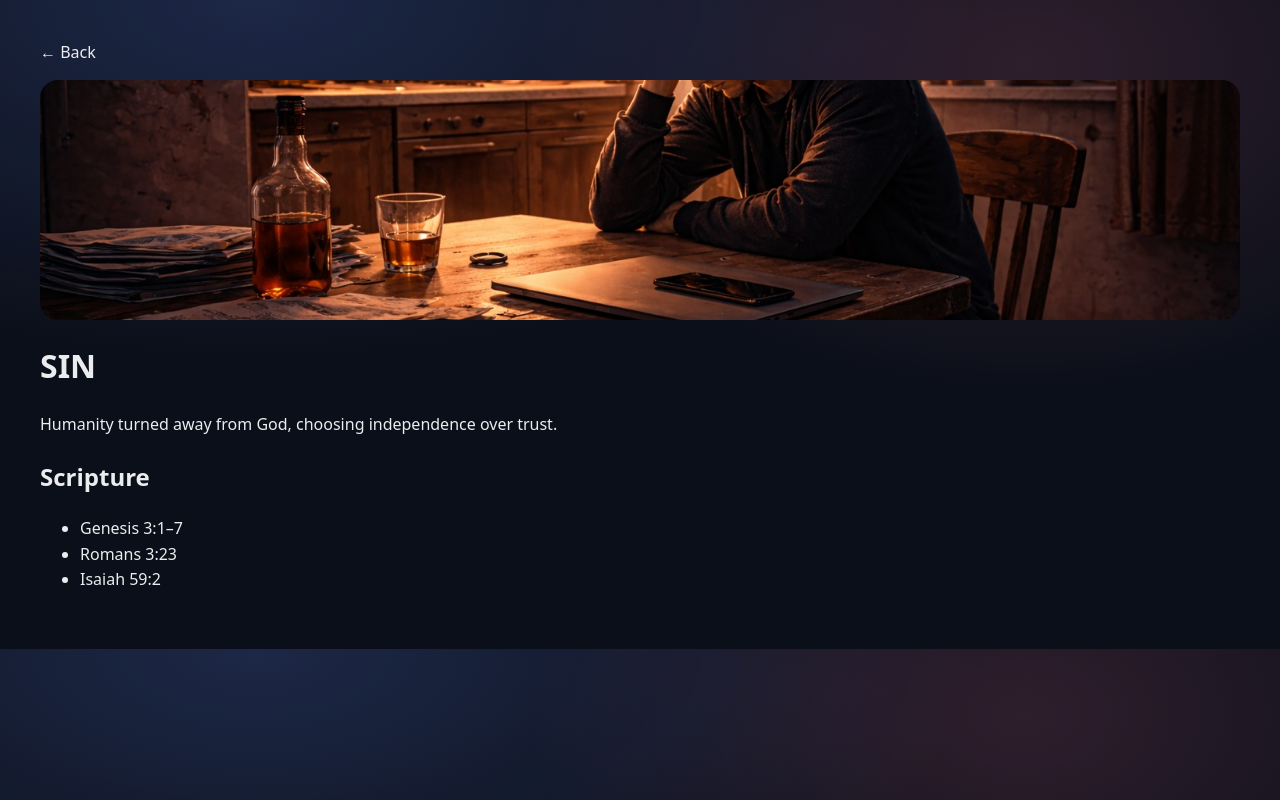
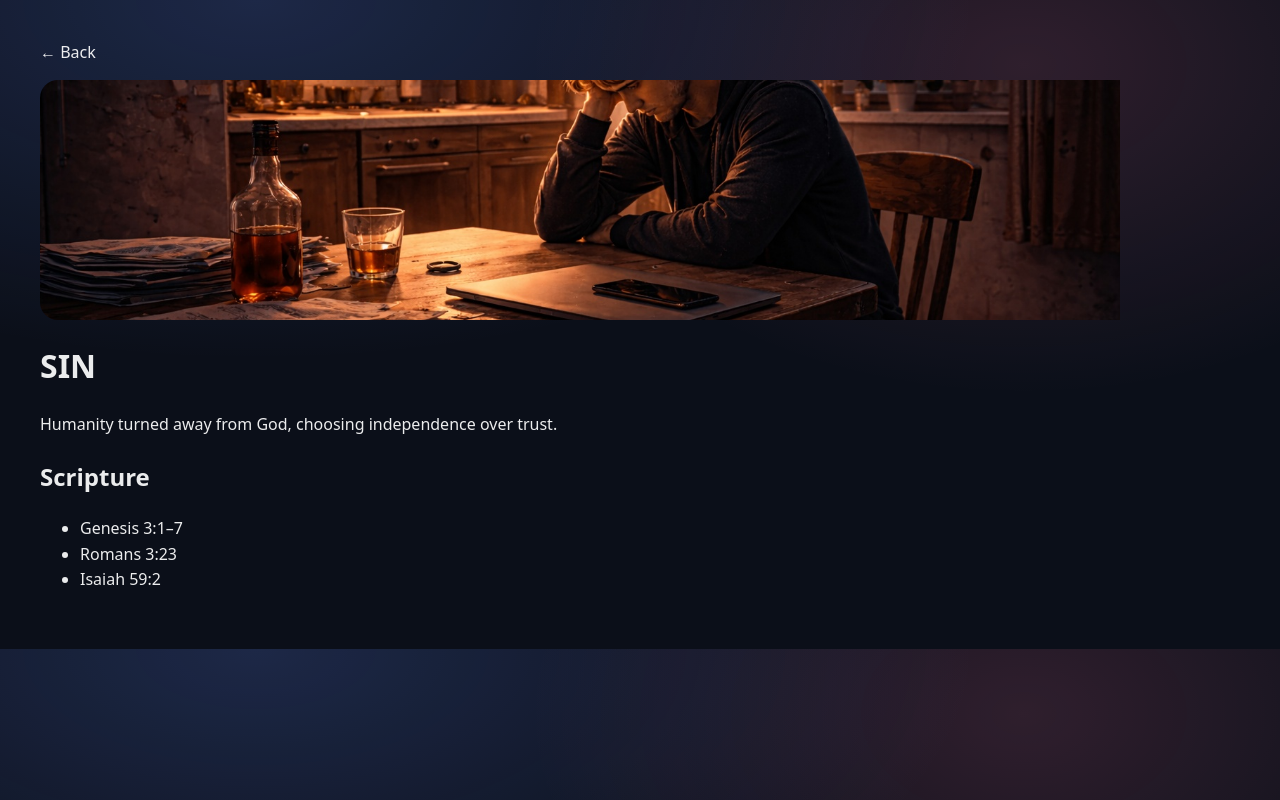
Before and after one commit to Message4U/six-windows, a Next.js app: page /journey/sin in a window 1280 px wide. Built offline with nearby package versions, Linux system fonts and the light colour scheme.

Commit message:
Update SIN header image

```diff
--- a/app/journey/sin/page.tsx
+++ b/app/journey/sin/page.tsx
@@ -8,12 +8,14 @@ export default function Sin() {
   src="/images/sin-header-wide.jpg"
   alt="Sin"
   style={{
-            width: "100%",
+    width: "90%",
     height: 240,
     objectFit: "cover",
+    objectPosition: "center 47%",
     display: "block",
   }}
 />
+
       </div>
 
       <h1 style={{ marginTop: 20 }}>SIN</h1>
```
Lines whose indentation alone changed are shown as unchanged.
